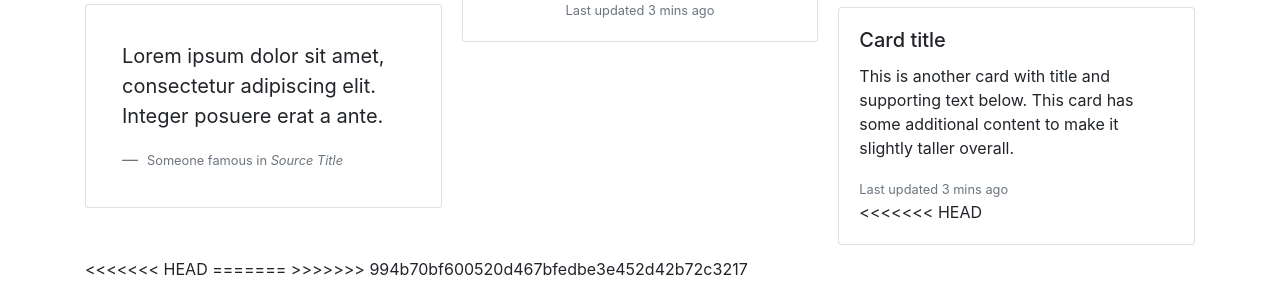
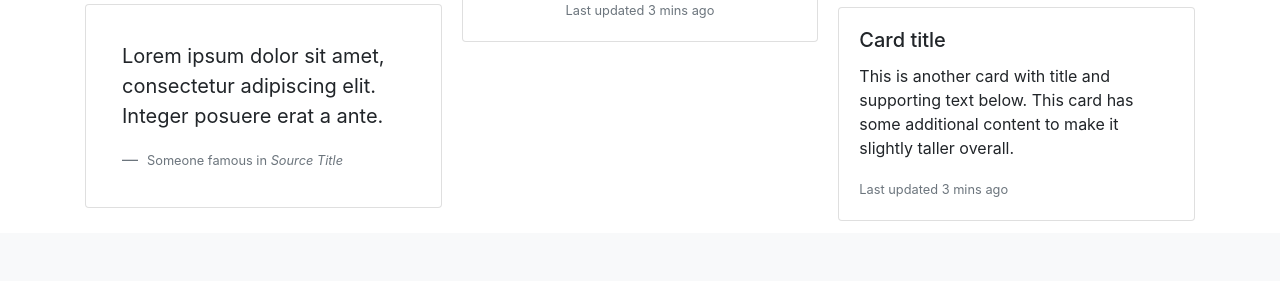
Before and after one commit to UB-ES-19/A4-Picturest, a Django app: page / in a window 1280 px wide. Shown: the part 890-1171 px from the top of the page. After the commit the page ends 1111 px from the top, so only its background shows below. Run offline with Django 3.2, Linux system fonts and the light colour scheme; the visitor is signed in with stand-in values (Sample User, id 1); some libraries are stand-ins or nearby versions.

Commit message:
Minor fix

```diff
--- a/templates/Picturest/home_page.html
+++ b/templates/Picturest/home_page.html
@@ -71,7 +71,6 @@
           <h5 class="card-title">Card title</h5>
           <p class="card-text">This is another card with title and supporting text below. This card has some additional content to make it slightly taller overall.</p>
           <p class="card-text"><small class="text-muted">Last updated 3 mins ago</small></p>
-<<<<<<< HEAD
         </div>
       </div>
     </div>
@@ -95,14 +94,8 @@
             <button type="button" class="btn btn-secondary" data-dismiss="modal">Close</button>
             <button type="button" class="btn btn-danger">Save changes</button>
           </div>
-=======
->>>>>>> 994b70bf600520d467bfedbe3e452d42b72c3217
         </div>
       </div>
     </div>
 
-<<<<<<< HEAD
-=======
-
->>>>>>> 994b70bf600520d467bfedbe3e452d42b72c3217
 {% endblock %}
```
